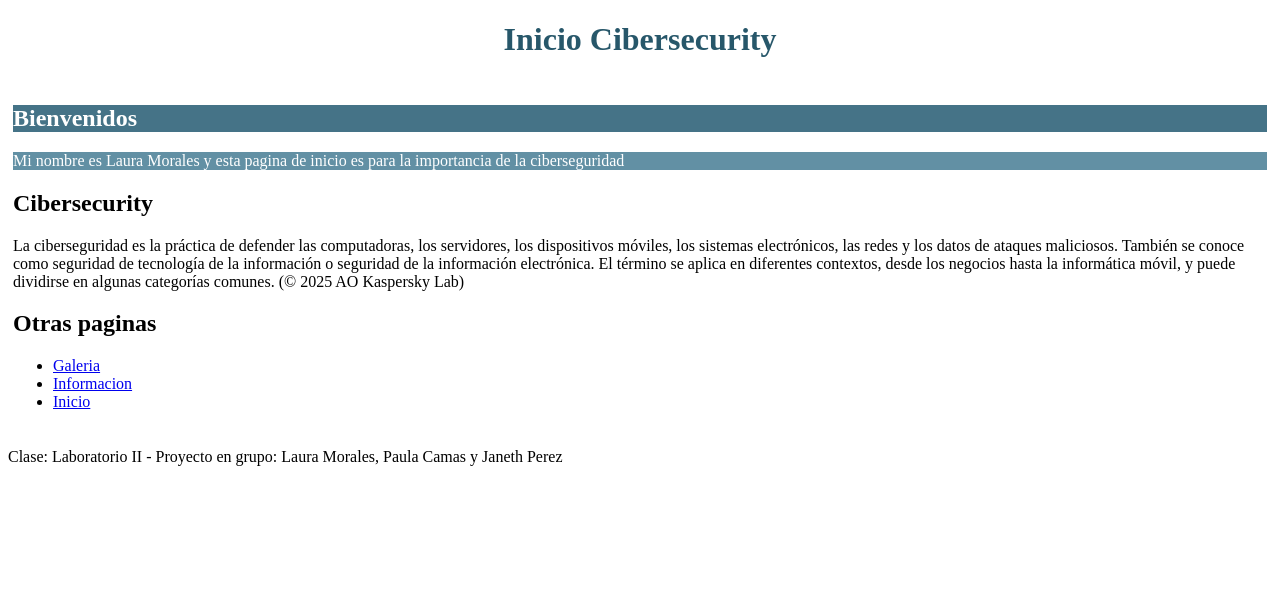
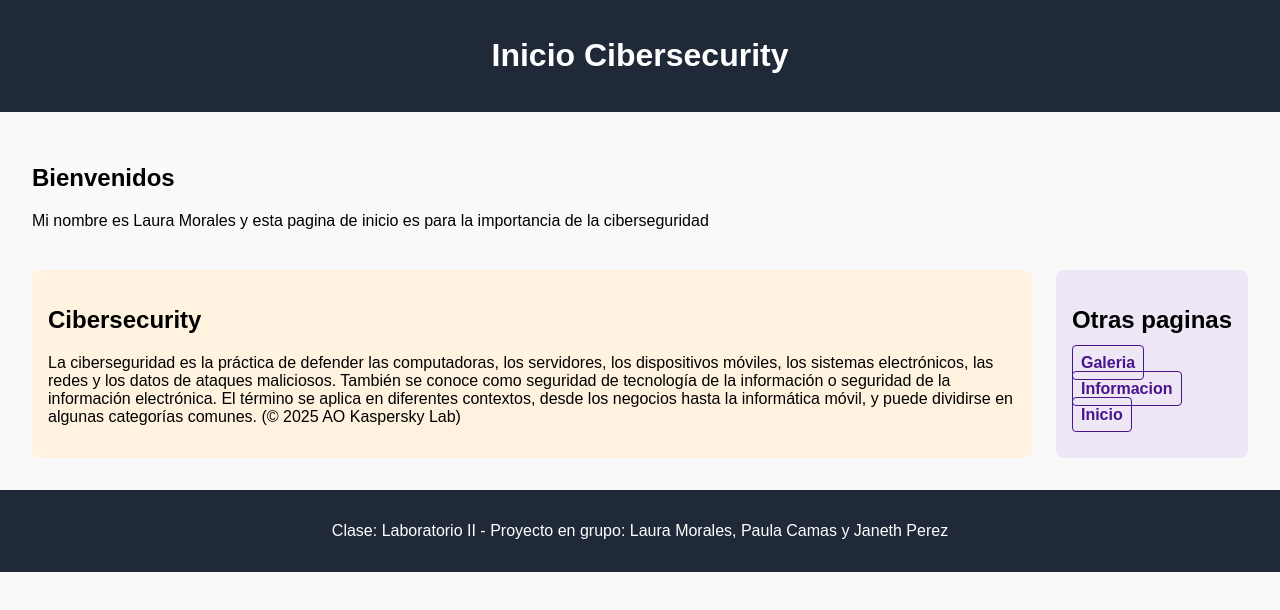
Before and after one commit to Laura2310-1/Proyecto-Cybersecurity, a plain HTML site: page index.html in a window 1280 px wide. Drawn offline with Linux system fonts and the light colour scheme.

Commit message:
grid y flexbox

```diff
--- a/index.html
+++ b/index.html
@@ -3,28 +3,28 @@
 <head>
     <meta charset="UTF-8">
     <meta name="viewport" content="width=device-width, initial-scale=1.0">
-    <title>Pagina de inicio - cibersecurity</title>
+    <title>Pagina de inicio - cybersecurity</title>
     <link rel="stylesheet" href="style.css">
 </head>
 <body>
     <header>
-        <h1 class = "titulo">Inicio Cibersecurity</h1>
+        <h1>Inicio Cibersecurity</h1>
     </header>
 
-    <main>
-        <section>
+    <main class="grid-container">
+        <section class="bienvenidos">
 
             <h2 class="bienvenidos">Bienvenidos</h2>
             <p class="parrafo">Mi nombre es Laura Morales y esta pagina de inicio es para la importancia de la ciberseguridad</p>
 
         </section>
 
-        <section>
+        <section class="presentacion">
             <h2>Cibersecurity</h2>
             <p>La ciberseguridad es la práctica de defender las computadoras, los servidores, los dispositivos móviles, los sistemas electrónicos, las redes y los datos de ataques maliciosos. También se conoce como seguridad de tecnología de la información o seguridad de la información electrónica. El término se aplica en diferentes contextos, desde los negocios hasta la informática móvil, y puede dividirse en algunas categorías comunes. (© 2025 AO Kaspersky Lab)</p>
         </section>
 
-        <nav>
+        <nav class="menu">
 
             <h2>Otras paginas</h2>
             <ul class="menu">
@@ -32,10 +32,10 @@
                     <a href="galeria.html">Galeria</a>
                 </li>
                 <li>
-                    <a href="Informacion.html">Informacion</a>
+                    <a href="informacion.html">Informacion</a>
                 </li>
                 <li>
-                    <a href="Index.HTML">Inicio</a>
+                    <a href="index.html">Inicio</a>
                 </li>
             </ul>
         </nav>
--- a/style.css
+++ b/style.css
@@ -1,55 +1,87 @@
-<<<<<<< HEAD
-body{
-    background-color: #e0ecf2;
+body {
+    font-family: sans-serif;
+    margin: 0;
+    background-color: #f9f9f9;
 }
 
-.titulo{
-    color:#27576a;
+header, footer {
+    background-color: #1f2937;
+    color: white;
     text-align: center;
+    padding: 1rem;
 }
 
-.bienvenidos{
-    display: grid;
-    grid-column: 2;
-    background-color: #457387;
+main {
+    padding: 2rem;
+}
+
+/* Contenedor con GRID */
+.grid-container {
+    display: grid; /* ← Uso de Grid */
+    grid-template-areas:
+        "bienvenida bienvenida"
+        "presentacion menu";
+    grid-gap: 1.5rem;
+}
+
+.bienvenida {
+    grid-area: bienvenida;
+    background-color: #e3f2fd;
+    padding: 1rem;
+    border-radius: 8px;
+}
+
+.presentacion {
+    grid-area: presentacion;
+    background-color: #fff3e0;
+    padding: 1rem;
+    border-radius: 8px;
+}
+
+.menu {
+    grid-area: menu;
+    background-color: #ede7f6;
+    padding: 1rem;
+    border-radius: 8px;
+}
+
+/* Menú con Flexbox */
+.menu ul {
+    list-style: none;
+    padding: 0;
+    display: flex; /* ← Uso de Flexbox */
+    flex-direction: column;
+    gap: 0.5rem;
+}
+
+.menu a {
+    text-decoration: none;
+    color: #4a148c;
+    font-weight: bold;
+    padding: 0.5rem;
+    border: 1px solid #4a148c;
+    border-radius: 4px;
+    transition: background 0.3s;
+}
+
+.menu a:hover {
+    background-color: #4a148c;
     color: white;
 }
 
-.parrafo{
-    display: grid;
-    background-color: #6290a4;
-    color: white;
-    grid-column-end: 2;
+/* Diseño responsivo */
+@media (max-width: 768px) {
+    .grid-container {
+        grid-template-areas:
+            "bienvenida"
+            "presentacion"
+            "menu";
+        grid-template-columns: 1fr;
+    }
+
+    .menu ul {
+        flex-direction: row;
+        flex-wrap: wrap;
+        justify-content: space-around;
+    }
 }
-
-main{
-    padding: 5px;
-}
-=======
-body{
-    background-color: #e0ecf2;
-}
-
-.titulo{
-    color:#27576a;
-    text-align: center;
-}
-
-.bienvenidos{
-    display: grid;
-    grid-column: 2;
-    background-color: #457387;
-    color: white;
-}
-
-.parrafo{
-    display: grid;
-    background-color: #6290a4;
-    color: white;
-    grid-column-end: 2;
-}
-
-main{
-    padding: 5px;
-}
->>>>>>> e62da49c5d101f77ce930e0b5870bab649723854
```
